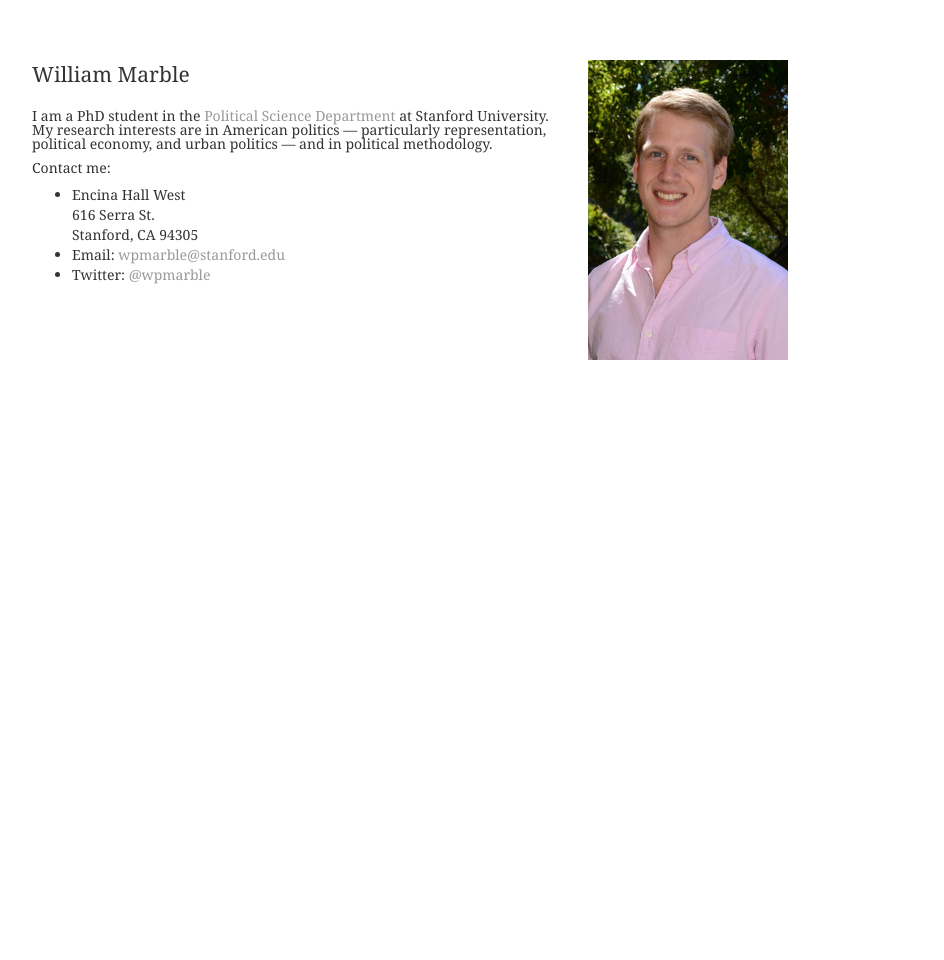
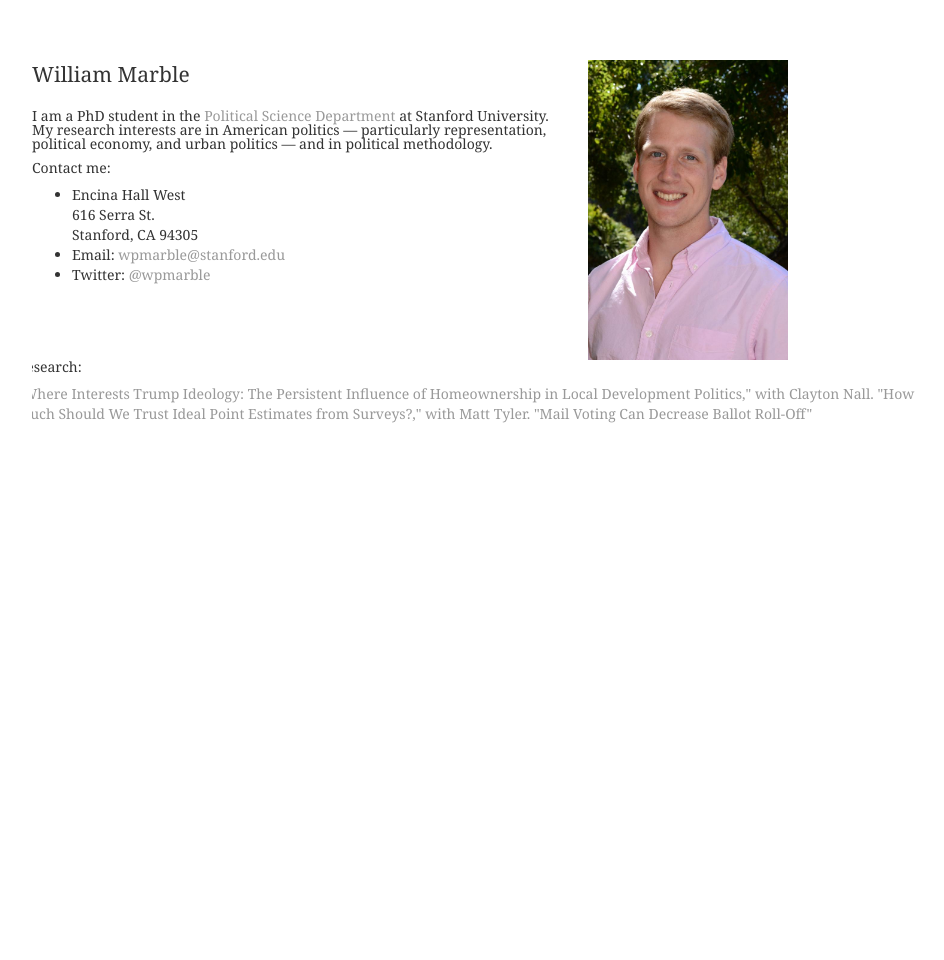
Before and after one commit to wpmarble/wpmarble.github.io, a Jekyll site: the page built from index.html, in a window 1280 px wide. Shown: the whole page, without its empty margins (160-1104 px from the left). Built offline with Jekyll 4.4.1, drawn with Linux system fonts in a browser that asks for light colours.

Commit message:
add some papers

```diff
--- a/index.html
+++ b/index.html
@@ -17,5 +17,10 @@ title: William Marble
 	<div class="col-sm-4">
 	<img  class="img-square avatar" alt="Will Marble" src="img/headshot2.jpg" style="width:200px">
 	</div>
+
+	<p>Research:</p>
+    <a href="https://www.dropbox.com/s/5o05r0sdfnrvw48/interest.1.0.pdf?dl=0">"Where Interests Trump Ideology: The Persistent Influence of Homeownership in Local Development Politics," with Clayton Nall. </a>
+    <a href="http://stanford.edu/~wpmarble/docs/MarbleTyler_SurveyIdealPointsAPSA.pdf">"How Much Should We Trust Ideal Point Estimates from Surveys?," with Matt Tyler. </a>
+    <a href="http://stanford.edu/~wpmarble/docs/rolloff_feb_2016.pdf">"Mail Voting Can Decrease Ballot Roll-Off"</a>
 </div>
 <!-- </div> -->
```
